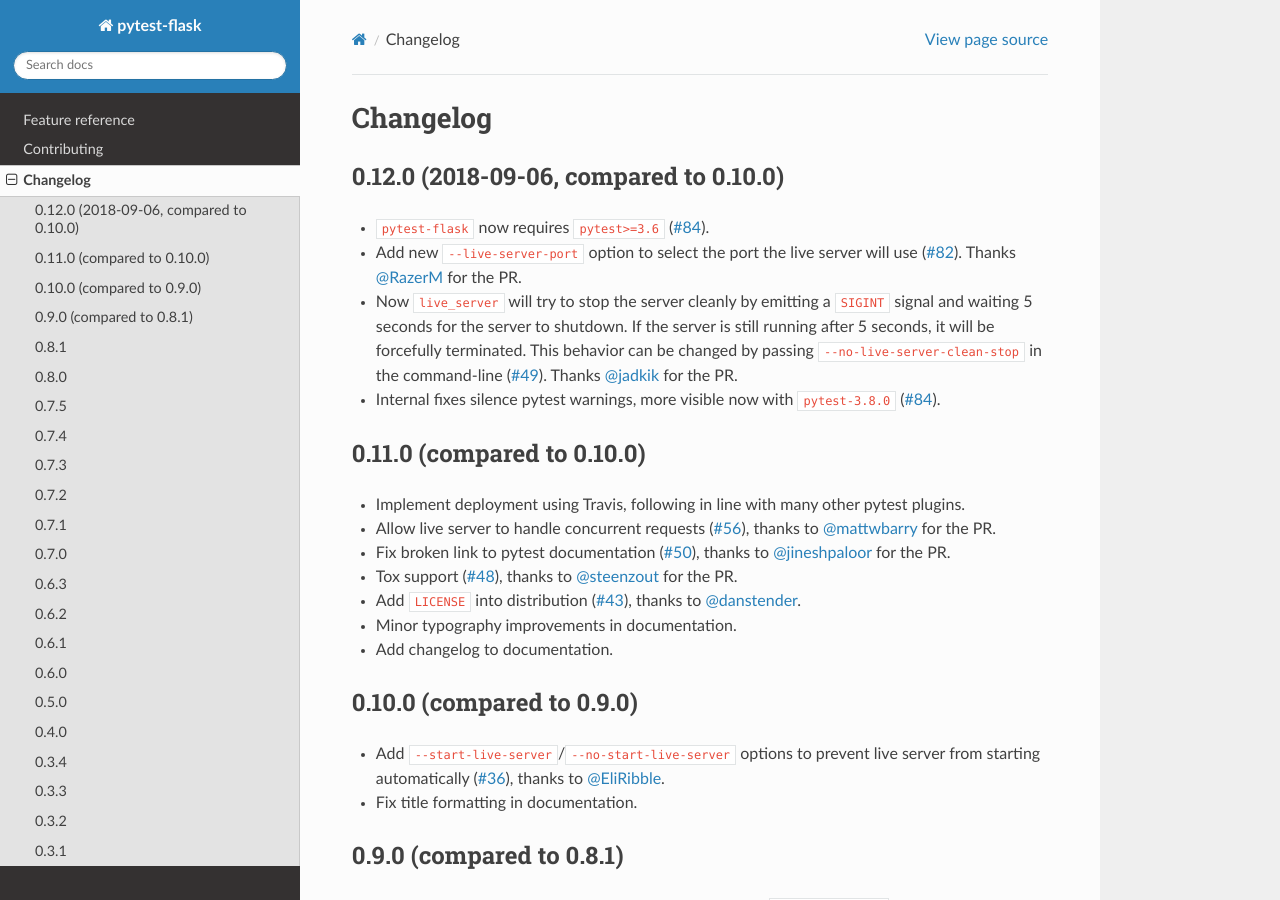
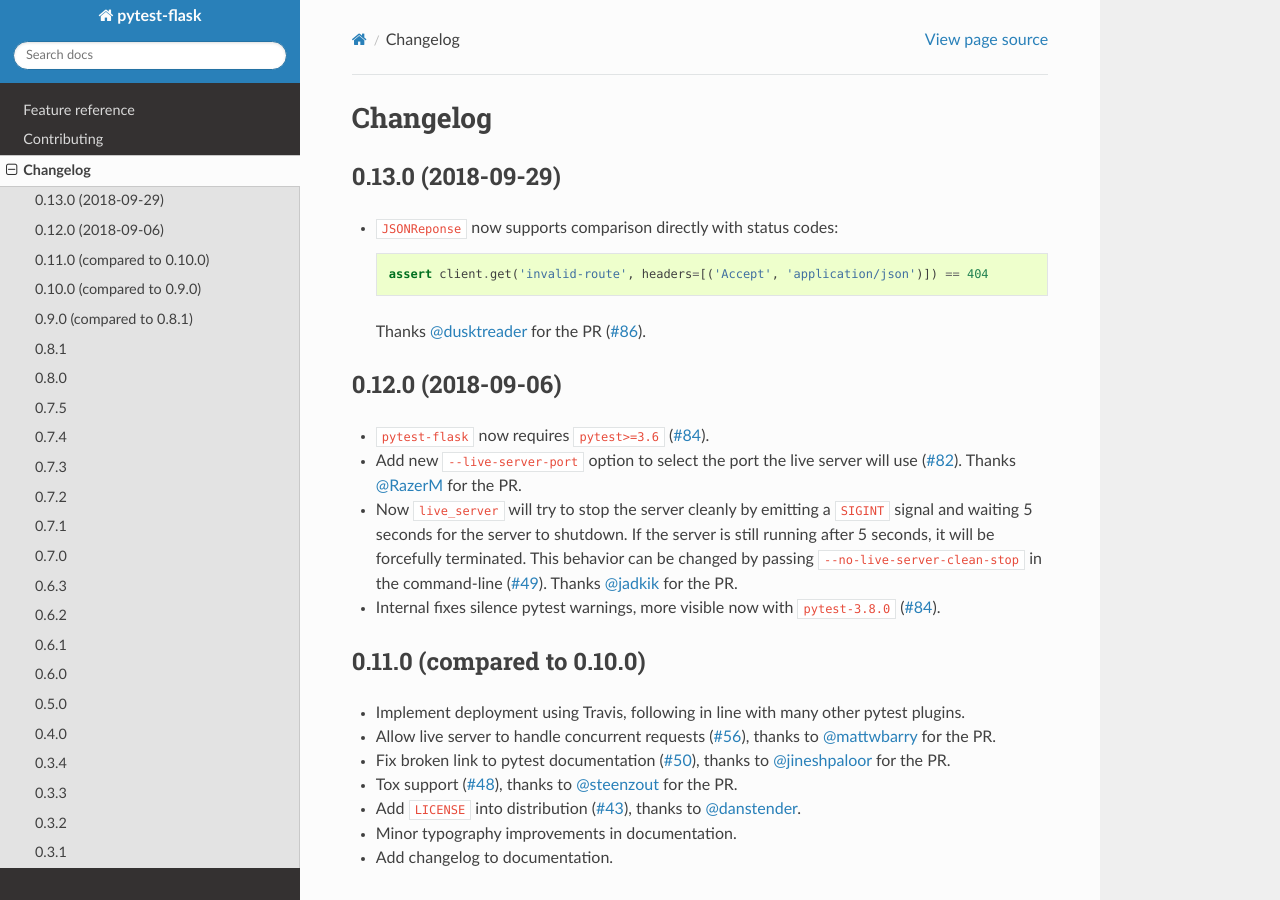
Before and after one commit to pytest-dev/pytest-flask, a Sphinx documentation site: the page built from docs/changelog.rst, in a window 1280 px wide and 900 px high. Built offline with Sphinx 7.4.7 and the Read the Docs theme 2.0.0, drawn with Linux system fonts in a browser that asks for light colours; pages that are not in the unit, such as notebooks, are missing from menus; the version number could not be read and is left out.

Commit message:
Update CHANGELOG to 0.13

```diff
--- a/docs/changelog.rst
+++ b/docs/changelog.rst
@@ -3,9 +3,22 @@
 Changelog
 =========
 
+0.13.0 (2018-09-29)
+-------------------
 
-0.12.0 (2018-09-06, compared to 0.10.0)
----------------------------------------
+- ``JSONReponse`` now supports comparison directly with status codes:
+
+  .. code-block:: python
+
+      assert client.get('invalid-route', headers=[('Accept', 'application/json')]) == 404
+
+  Thanks `@dusktreader`_ for the PR (`#86`_).
+
+.. _@dusktreader: https://github.com/dusktreader
+.. _#86: https://github.com/pytest-dev/pytest-flask/pull/86
+
+0.12.0 (2018-09-06)
+-------------------
 
 - ``pytest-flask`` now requires ``pytest>=3.6`` (`#84`_).
 
```
